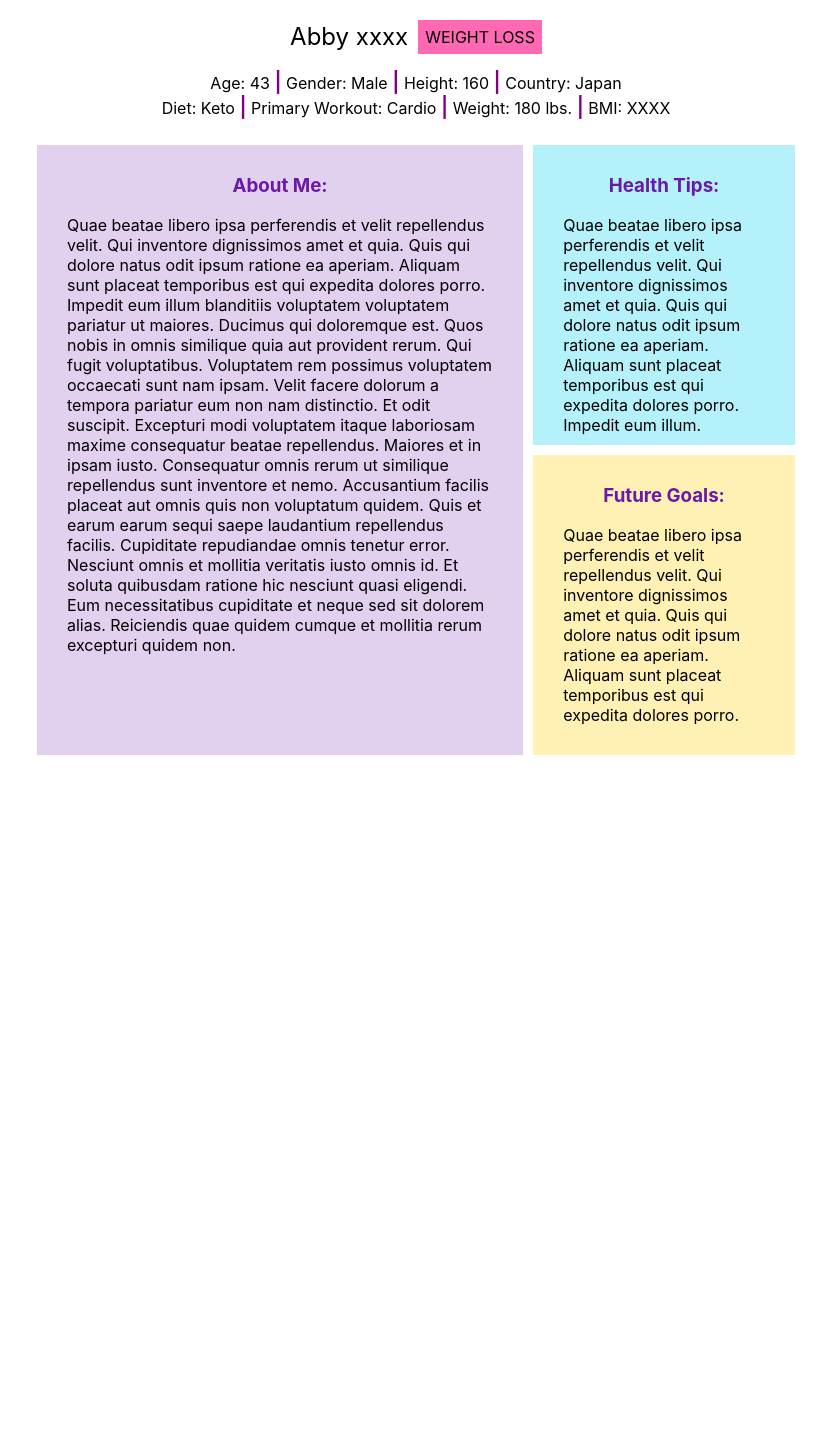
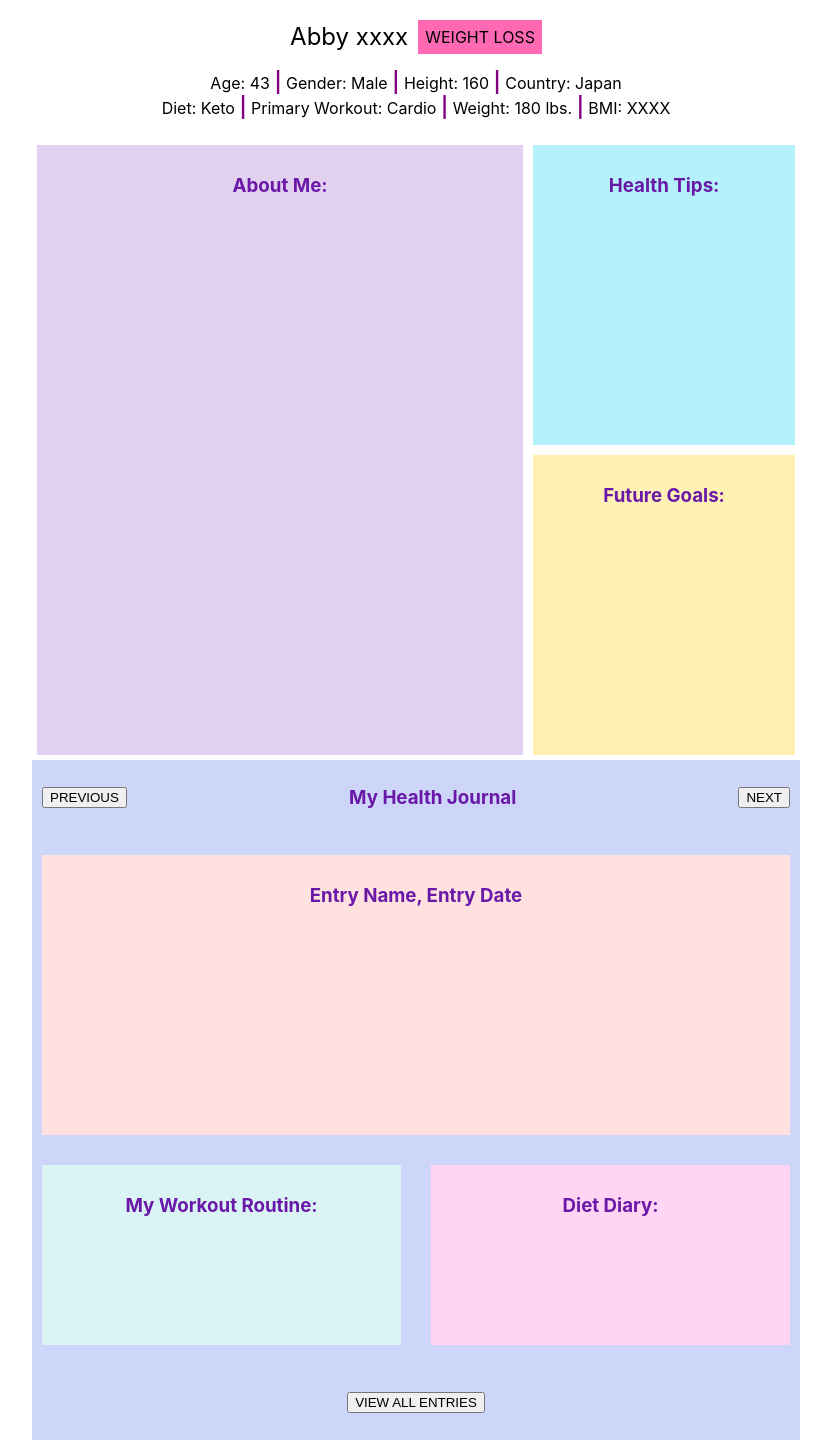
Before and after one commit to Joe-Grewal/Uplifting-Feats, a React (Create React App) app in the folder client/: page / in a window 1280 px wide. Shown: the part 516-1956 px from the top of the page, without its empty margins (224-1055 px from the left). Before the commit the page ends 1276 px from the top, so only its background shows below. Built offline with nearby package versions, Linux system fonts and the light colour scheme.

Commit message:
Add MyHealthJournal Component with rough CSS

```diff
--- a/client/src/components/App.js
+++ b/client/src/components/App.js
@@ -3,6 +3,7 @@ import '../styles/App.scss';
 import Nav from './Nav';
 import Bio from './Bio';
 import BioDivs from './BioDivs';
+import MyHealthJournal from './MyHealthJournal';
 
 export default function App() {
   return (
@@ -10,6 +11,7 @@ export default function App() {
     <Nav/>
     <Bio/>
     <BioDivs/>
+    <MyHealthJournal/>
     </>
   );
 }
--- a/client/src/components/BioDivs.js
+++ b/client/src/components/BioDivs.js
@@ -5,15 +5,20 @@ export default function BioDivs () {
   return (
     <div className="outer_container">
       <div className="inner_left_container">
-        <section className="about_me"><h3>About Me:</h3><p>Quae beatae libero ipsa perferendis et velit repellendus velit. Qui inventore dignissimos amet et quia. Quis qui dolore natus odit ipsum ratione ea aperiam. Aliquam sunt placeat temporibus est qui expedita dolores porro. Impedit eum illum blanditiis voluptatem voluptatem pariatur ut maiores. Ducimus qui doloremque est. Quos nobis in omnis similique quia aut provident rerum. Qui fugit voluptatibus. Voluptatem rem possimus voluptatem occaecati sunt nam ipsam.
-
-        Velit facere dolorum a tempora pariatur eum non nam distinctio. Et odit suscipit. Excepturi modi voluptatem itaque laboriosam maxime consequatur beatae repellendus. Maiores et in ipsam iusto. Consequatur omnis rerum ut similique repellendus sunt inventore et nemo. Accusantium facilis placeat aut omnis quis non voluptatum quidem.
-
-        Quis et earum earum sequi saepe laudantium repellendus facilis. Cupiditate repudiandae omnis tenetur error. Nesciunt omnis et mollitia veritatis iusto omnis id. Et soluta quibusdam ratione hic nesciunt quasi eligendi. Eum necessitatibus cupiditate et neque sed sit dolorem alias. Reiciendis quae quidem cumque et mollitia rerum excepturi quidem non.</p></section>
+        <section className="about_me">
+          <h3>About Me:</h3>
+          <p></p>
+        </section>
       </div>
       <div className="inner_right_container">
-        <section className="health_tips"><h3>Health Tips:</h3><p>Quae beatae libero ipsa perferendis et velit repellendus velit. Qui inventore dignissimos amet et quia. Quis qui dolore natus odit ipsum ratione ea aperiam. Aliquam sunt placeat temporibus est qui expedita dolores porro. Impedit eum illum.</p></section>
-        <section className="future_goals"><h3>Future Goals:</h3><p>Quae beatae libero ipsa perferendis et velit repellendus velit. Qui inventore dignissimos amet et quia. Quis qui dolore natus odit ipsum ratione ea aperiam. Aliquam sunt placeat temporibus est qui expedita dolores porro.</p></section>
+        <section className="health_tips">
+          <h3>Health Tips:</h3>
+          <p></p>
+        </section>
+        <section className="future_goals">
+          <h3>Future Goals:</h3>
+          <p></p>
+        </section>
       </div>
     </div>
   )
--- /dev/null
+++ b/client/src/components/MyHealthJournal.js
@@ -0,0 +1,31 @@
+import React from "react";
+
+export default function MyHealthJournal () {
+
+  return (
+    <div className="outer_container2">
+      <div className="my_health_journal_w_buttons">
+        <button>PREVIOUS</button><h3>My Health Journal</h3><button>NEXT</button>
+      </div>
+
+      <div className="entry">
+        <h3>Entry Name, Entry Date</h3>
+        <p></p></div>
+
+
+      <div className="my_workout_routine">
+        <h3>My Workout Routine:</h3>
+        <p></p>
+      </div>
+
+      <div className="my_diet_diary">
+        <h3>Diet Diary:</h3><p></p>
+      </div>
+
+    <div className="bottom_w_buttons">
+      <button>VIEW ALL ENTRIES</button>
+    </div>
+  </div>
+
+  )
+}
--- a/client/src/styles/App.scss
+++ b/client/src/styles/App.scss
@@ -85,7 +85,7 @@
   padding-left: 30px;
   padding-right: 30px;
   height: 600px;
-
+  overflow: scroll;
 
 }
 
@@ -101,6 +101,7 @@
   padding-right: 30px;
   margin-bottom: 10px;
   height: 290px;
+  overflow: scroll;
 
 }
 
@@ -110,9 +111,64 @@
   padding-left: 30px;
   padding-right: 30px;
   height: 290px;
+  overflow: scroll;
 }
 
 h3 {
   text-align: center;
   color: #6A18A8
 }
+
+/* MyHealthJournal component */
+
+.outer_container2 {
+  margin: auto;
+  display: grid;
+  width: 60%;
+  grid-template-columns: repeat(2, 1fr);
+  // grid-template-rows: 1fr 3fr 2fr 1fr;
+  grid-template-rows: 75px 300px 200px 75px;
+  grid-column-gap: 10px;
+  grid-row-gap: 10px;
+  background-color: #CDD5F8;
+}
+
+
+.my_health_journal_w_buttons {
+  grid-area: 1 / 1 / 2 / 3;
+  display: flex;
+  margin: 10px;
+  align-items: center;
+  justify-content: space-between
+}
+
+.entry {
+  margin: 10px;
+  padding: 10px 20px;
+  background-color: #FFE1E0;
+  grid-area: 2 / 1 / 3 / 3;
+  overflow: scroll;
+}
+
+.my_workout_routine {
+  margin: 10px;
+  padding: 10px 20px;
+  grid-area: 3 / 1 / 4 / 2;
+  background-color: #DAF4F5;
+  overflow: scroll;
+}
+
+.my_diet_diary {
+  margin: 10px;
+  padding: 10px 20px;
+  grid-area: 3 / 2 / 4 / 3;
+  background-color: #FFD5F3;
+  overflow: scroll;
+}
+
+.bottom_w_buttons {
+  display: flex;
+  align-items: center;
+  justify-content: center;
+  grid-area: 4 / 1 / 5 / 3;
+}
```
